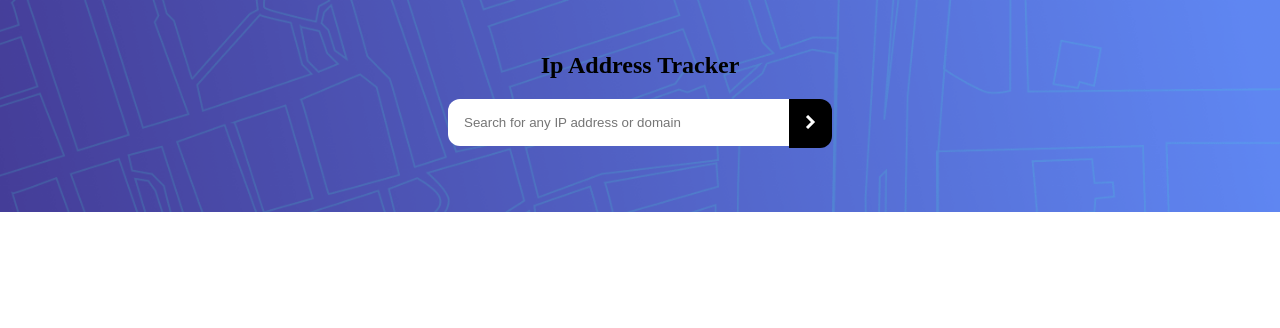
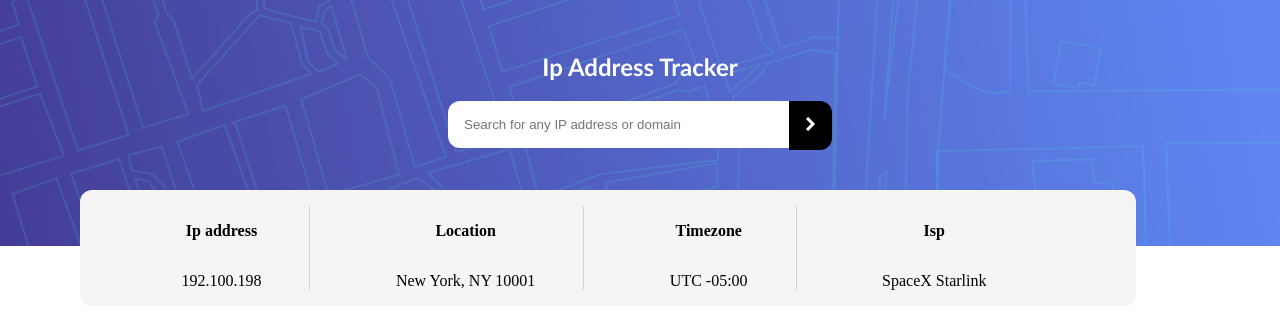
Before and after one commit to AbdulRehman-py/Ip-Address-Tracker, a React (Vite) app: page / in a window 1280 px wide. Shown: the top 328 px of the page. Built offline with nearby package versions, Linux system fonts and the light colour scheme.

Commit message:
code is clean the dat displa componen is ready

```diff
--- a/src/App.css
+++ b/src/App.css
@@ -7,7 +7,7 @@
   background-image: url("/images/pattern-bg-desktop.png");
   background-size: cover;
   background-repeat: no-repeat;
-  padding: 2rem 0 4rem 0;
+  padding: 2rem 0 6rem 0;
 
 }
 
@@ -64,3 +64,8 @@ form input {
     width: 70%;
   }
 }
+
+#nav h1 {
+  color: white;
+  font-family: 'Trebuchet MS', 'Lucida Sans Unicode', 'Lucida Grande', 'Lucida Sans', Arial, sans-serif;
+}
--- /dev/null
+++ b/src/App.jsx
@@ -0,0 +1,20 @@
+import Nav from './nav.jsx';
+import Ipdata from './Ipdata.jsx';
+
+const App = () => {
+  return (
+    <div id='app'>
+      <Nav
+        buttonIcon={
+          <svg xmlns="http://www.w3.org/2000/svg" width="11" height="14">
+            <path fill="none" stroke="#FFF" strokeWidth="3" d="M2 1l6 6-6 6" />
+          </svg>
+        }
+      />
+        <Ipdata />
+        </div>
+
+  );
+};
+
+export default App;
--- /dev/null
+++ b/src/IpData.jsx
@@ -0,0 +1,26 @@
+import "./Ipdata.css";
+
+const Ipdata = () => {
+  return (
+    <div id="ipdata-container">
+      <div className="data">
+        <h3>Ip address</h3>
+        <span>{"192.100.198"}</span>
+      </div>
+      <div className="data">
+        <h3>Location</h3>
+        <span>{"New York, NY 10001"}</span>
+      </div>
+      <div className="data">
+        <h3>Timezone</h3>
+        <span>{"UTC -05:00"}</span>
+      </div>
+      <div className="data">
+        <h3>Isp</h3>
+        <span>{"SpaceX Starlink"}</span>
+      </div>
+    </div>
+  );
+};
+
+export default Ipdata;
--- a/src/Nav.jsx
+++ b/src/Nav.jsx
@@ -2,7 +2,7 @@ import "./App.css"
 const Nav = ({buttonIcon}) => {
   return (
     <nav id="nav">
-      <h1 className="heading">Ip Address Tracker</h1>
+      <h1>Ip Address Tracker</h1>
       <div className="input-button">
         <form action="submit">
           <input  type="text" placeholder="Search for any IP address or domain" />
--- a/src/index.css
+++ b/src/index.css
@@ -11,8 +11,3 @@ body {
   padding: 0;
   height: 100%;
 }
-
-#root {
-  width: 100%;
-
-}
--- /dev/null
+++ b/src/ipdata.css
@@ -0,0 +1,32 @@
+/* Styling for the table container */
+#ipdata-container {
+    margin-left: 5rem;
+    margin-top: -3.5rem;
+    width: 80%;
+    border-radius: 12px;
+    background-color: #f5f5f5;
+    display: flex;
+    justify-content: space-evenly;
+    padding: 1rem 1rem 1rem 1rem;
+  }
+
+.data {
+    display: flex;
+    flex-direction: column;
+    justify-content: center;
+    align-items: center;
+    border-right: 1px solid lightgray;
+    padding-right: 3rem;
+
+
+}
+
+.data:last-of-type{
+  border: none;
+}
+
+.data h3 {
+   font-size: 1rem;
+    margin-bottom: 2rem;
+
+}
--- a/src/main.jsx
+++ b/src/main.jsx
@@ -1,21 +1,10 @@
 import './index.css'
 import { createRoot } from 'react-dom/client';
-import Nav from './nav.jsx';
+import App from './App';
 
-const App = () => {
-  return (
-    <div>
-        <Nav
-        buttonIcon={
-          <svg xmlns="http://www.w3.org/2000/svg" width="11" height="14">
-            <path fill="none" stroke="#FFF" strokeWidth="3" d="M2 1l6 6-6 6" />
-          </svg>
-        }
-      />
-    </div>
-  );
-};
+
 
 const container = document.getElementById('root');
 const root = createRoot(container);
-root.render(<App />);
+root.render(
+<App />);
```
